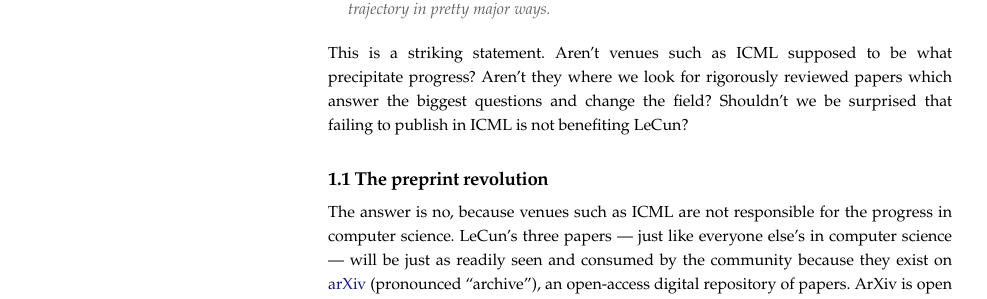
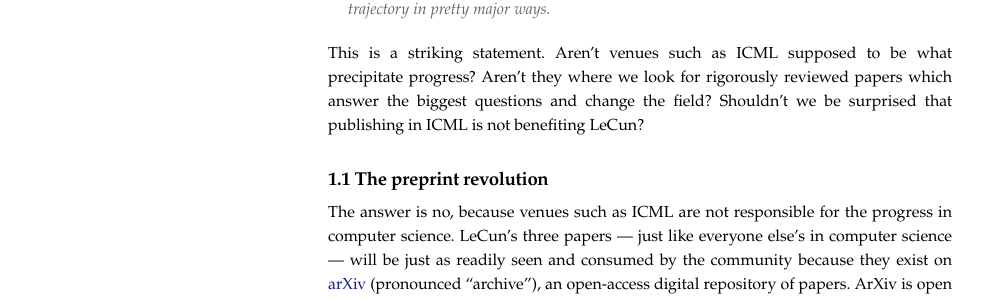
Before and after one commit to bchugg/bchugg.github.io, a Jekyll site: the page built from _writing/peer-review.md, in a window 1280 px wide and 900 px high, scrolled down 985 px. Shown: the part 214-513 px from the top of the window, without its empty margins (0-987 px from the left). Built offline with Jekyll 4.4.1, drawn with Linux system fonts in a browser that asks for light colours.

Commit message:
small tweak

```diff
--- a/_writing/peer-review.md
+++ b/_writing/peer-review.md
@@ -23,7 +23,7 @@
 
 > To me, the benefit is pretty much zero. To the students and postdocs working with me who actually wrote the paper, it's pretty important. It may impact their career trajectory in pretty major ways.
 
-This is a striking statement. Aren't venues such as ICML supposed to be what precipitate progress? Aren't they where we look for rigorously reviewed papers which answer the biggest questions and change the field? Shouldn't we be surprised that failing to publish in ICML is not benefiting LeCun?
+This is a striking statement. Aren't venues such as ICML supposed to be what precipitate progress? Aren't they where we look for rigorously reviewed papers which answer the biggest questions and change the field? Shouldn't we be surprised that publishing in ICML is not benefiting LeCun?
 
 ## 1.1 The preprint revolution
 
```
Also changed, not shown: 2 other files.
